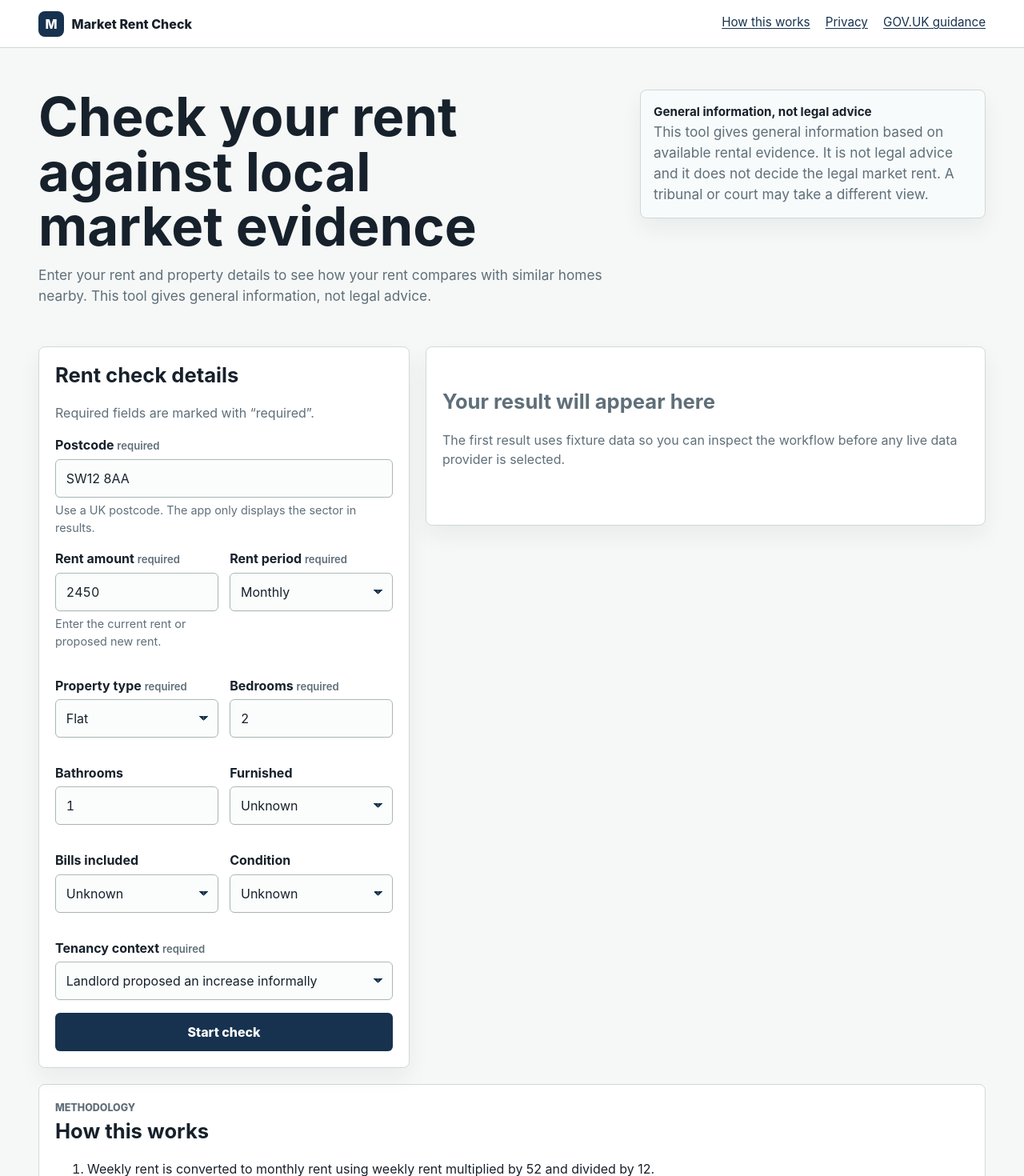
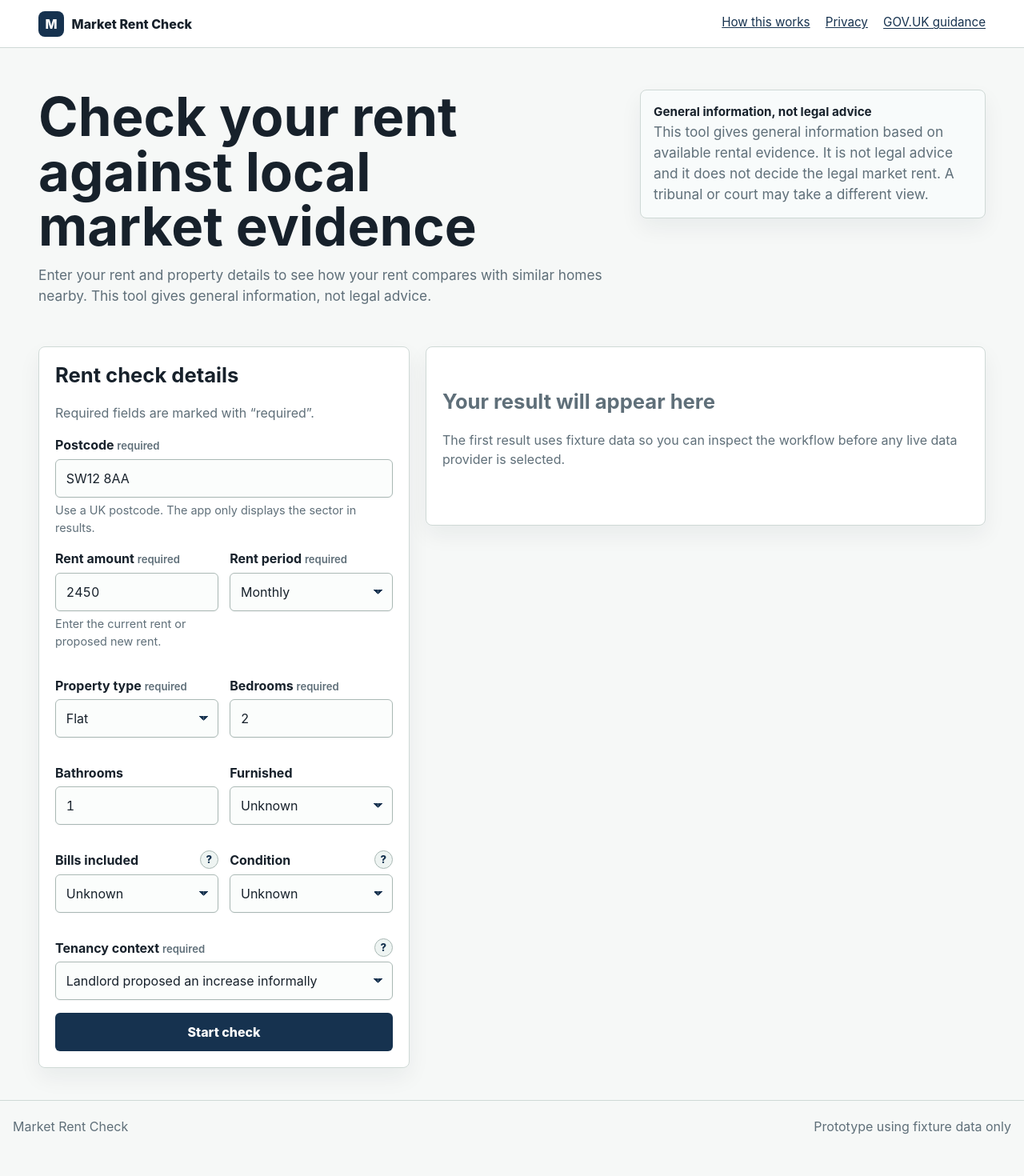
Before and after one commit to MacSteini/Rent-Evidence-Helper, a React (Vite) app: page / in a window 1280 px wide. Shown: the top 1470 px of the page at 80% size. After the commit the page ends 1440 px from the top, so only its background shows below. Built offline with nearby package versions, Linux system fonts and the light colour scheme.

Commit message:
Add usability help dialogs

```diff
--- a/src/App.tsx
+++ b/src/App.tsx
@@ -1,13 +1,14 @@
 import { useMemo, useState } from "react";
 import { Disclaimer } from "./components/Disclaimer";
 import { EvidenceTable } from "./components/EvidenceTable";
-import { MethodologyPanel } from "./components/MethodologyPanel";
+import { InfoDialog } from "./components/InfoDialog";
 import { NextStepsPanel } from "./components/NextStepsPanel";
 import { RentCheckForm } from "./components/RentCheckForm";
 import { ResultSummary } from "./components/ResultSummary";
 import { CopyableMessage } from "./components/CopyableMessage";
 import { appConfig } from "./config/appConfig";
 import { getLegalContent } from "./content/legalGuidance";
+import { methodologyCopy, privacyCopy } from "./content/uiCopy";
 import { assessRent, type AssessmentResult } from "./lib/assessment";
 import { buildLandlordMessage } from "./lib/landlordMessage";
 import { MockComparableRentProvider } from "./providers/MockComparableRentProvider";
@@ -32,6 +33,9 @@ export default function App() {
   const [result, setResult] = useState<AssessmentResult | null>(null);
   const [error, setError] = useState<string | null>(null);
   const [isChecking, setIsChecking] = useState(false);
+  const [activeDialog, setActiveDialog] = useState<"methodology" | "privacy" | null>(
+    null
+  );
 
   const landlordMessage = useMemo(() => {
     if (!result) return "";
@@ -60,8 +64,20 @@ export default function App() {
           <span>{appConfig.productName}</span>
         </a>
         <nav aria-label="Primary">
-          <a href="#methodology">How this works</a>
-          <a href="#privacy">Privacy</a>
+          <button
+            type="button"
+            className="nav-button"
+            onClick={() => setActiveDialog("methodology")}
+          >
+            How this works
+          </button>
+          <button
+            type="button"
+            className="nav-button"
+            onClick={() => setActiveDialog("privacy")}
+          >
+            Privacy
+          </button>
           <a href="https://www.gov.uk/assured-periodic-tenancies-tenants/rent-increases">
             GOV.UK guidance
           </a>
@@ -114,18 +130,27 @@ export default function App() {
             )}
           </section>
         </div>
+      </main>
 
-        <MethodologyPanel />
+      <InfoDialog
+        isOpen={activeDialog === "methodology"}
+        title="How this works"
+        onClose={() => setActiveDialog(null)}
+      >
+        <ol className="method-list">
+          {methodologyCopy.map((item) => (
+            <li key={item}>{item}</li>
+          ))}
+        </ol>
+      </InfoDialog>
 
-        <section className="info-band" id="privacy" aria-labelledby="privacy-title">
-          <h2 id="privacy-title">Privacy and data use</h2>
-          <p>
-            This local prototype does not create an account, store submissions,
-            send inputs to third-party AI services, or use analytics. It uses
-            the postcode only to derive a sector for fixture comparison.
-          </p>
-        </section>
-      </main>
+      <InfoDialog
+        isOpen={activeDialog === "privacy"}
+        title="Privacy and data use"
+        onClose={() => setActiveDialog(null)}
+      >
+        <p>{privacyCopy}</p>
+      </InfoDialog>
 
       <footer className="site-footer">
         <span>{appConfig.productName}</span>
--- /dev/null
+++ b/src/components/InfoButton.tsx
@@ -0,0 +1,37 @@
+import { useId, useState, type KeyboardEvent } from "react";
+
+type InfoButtonProps = {
+  label: string;
+  children: string;
+};
+
+export function InfoButton({ label, children }: InfoButtonProps) {
+  const [isOpen, setIsOpen] = useState(false);
+  const contentId = useId();
+
+  function handleKeyDown(event: KeyboardEvent<HTMLSpanElement>) {
+    if (event.key === "Escape") {
+      setIsOpen(false);
+    }
+  }
+
+  return (
+    <span className="info-help" onKeyDown={handleKeyDown}>
+      <button
+        type="button"
+        className="info-button"
+        aria-label={`More about ${label}`}
+        aria-expanded={isOpen}
+        aria-controls={contentId}
+        onClick={() => setIsOpen((current) => !current)}
+      >
+        ?
+      </button>
+      {isOpen && (
+        <span id={contentId} className="info-popover">
+          {children}
+        </span>
+      )}
+    </span>
+  );
+}
--- /dev/null
+++ b/src/components/InfoDialog.tsx
@@ -0,0 +1,83 @@
+import {
+  useEffect,
+  useId,
+  useRef,
+  type KeyboardEvent,
+  type ReactNode,
+  type SyntheticEvent
+} from "react";
+
+type InfoDialogProps = {
+  isOpen: boolean;
+  title: string;
+  onClose: () => void;
+  children: ReactNode;
+};
+
+export function InfoDialog({ isOpen, title, onClose, children }: InfoDialogProps) {
+  const dialogRef = useRef<HTMLDialogElement>(null);
+  const closeButtonRef = useRef<HTMLButtonElement>(null);
+  const previousFocusRef = useRef<HTMLElement | null>(null);
+  const titleId = useId();
+
+  useEffect(() => {
+    const dialog = dialogRef.current;
+    if (!dialog) return;
+
+    if (isOpen) {
+      previousFocusRef.current =
+        document.activeElement instanceof HTMLElement ? document.activeElement : null;
+      if (typeof dialog.showModal === "function") {
+        dialog.showModal();
+      } else {
+        dialog.setAttribute("open", "");
+      }
+      closeButtonRef.current?.focus();
+      return;
+    }
+
+    if (dialog.open && typeof dialog.close === "function") {
+      dialog.close();
+    } else {
+      dialog.removeAttribute("open");
+    }
+    previousFocusRef.current?.focus();
+  }, [isOpen]);
+
+  function handleCancel(event: SyntheticEvent<HTMLDialogElement>) {
+    event.preventDefault();
+    onClose();
+  }
+
+  function handleKeyDown(event: KeyboardEvent<HTMLDialogElement>) {
+    if (event.key === "Escape") {
+      event.preventDefault();
+      onClose();
+    }
+  }
+
+  return (
+    <dialog
+      ref={dialogRef}
+      className="info-dialog"
+      role="dialog"
+      aria-modal="true"
+      aria-labelledby={titleId}
+      onCancel={handleCancel}
+      onKeyDown={handleKeyDown}
+    >
+      <div className="dialog-header">
+        <h2 id={titleId}>{title}</h2>
+        <button
+          ref={closeButtonRef}
+          type="button"
+          className="dialog-close"
+          onClick={onClose}
+        >
+          Close
+        </button>
+      </div>
+      <div className="dialog-body">{children}</div>
+    </dialog>
+  );
+}
--- a/src/components/RentCheckForm.tsx
+++ b/src/components/RentCheckForm.tsx
@@ -1,5 +1,6 @@
 import { useId, useState, type FormEvent } from "react";
-import { fieldCopy } from "../content/uiCopy";
+import { InfoButton } from "./InfoButton";
+import { fieldCopy, fieldHelpCopy } from "../content/uiCopy";
 import { isValidPostcode } from "../lib/postcode";
 import type {
   FurnishedStatus,
@@ -146,6 +147,7 @@ export function RentCheckForm({
       <div className="field-grid">
         <SelectField
           label="Bills included"
+          help={fieldHelpCopy.billsIncluded}
           value={String(input.billsIncluded ?? "unknown")}
           options={[
             ["unknown", "Unknown"],
@@ -161,6 +163,7 @@ export function RentCheckForm({
         />
         <SelectField
           label="Condition"
+          help={fieldHelpCopy.condition}
           value={input.condition ?? "unknown"}
           options={[
             ["unknown", "Unknown"],
@@ -175,6 +178,7 @@ export function RentCheckForm({
 
       <SelectField
         label="Tenancy context"
+        help={fieldHelpCopy.tenancyContext}
         value={input.tenancyContext}
         required
         options={[
@@ -317,19 +321,30 @@ function NumberField({
 
 type SelectFieldProps = {
   label: string;
+  help?: string;
   value: string;
   required?: boolean;
   options: Array<[string, string]>;
   onChange: (value: string) => void;
 };
 
-function SelectField({ label, value, required, options, onChange }: SelectFieldProps) {
+function SelectField({
+  label,
+  help,
+  value,
+  required,
+  options,
+  onChange
+}: SelectFieldProps) {
   const id = useId();
   return (
     <div className="field">
-      <label htmlFor={id}>
-        {label} {required && <span>required</span>}
-      </label>
+      <div className="label-row">
+        <label htmlFor={id}>
+          {label} {required && <span>required</span>}
+        </label>
+        {help && <InfoButton label={label}>{help}</InfoButton>}
+      </div>
       <select
         id={id}
         value={value}
--- a/src/content/uiCopy.ts
+++ b/src/content/uiCopy.ts
@@ -12,6 +12,15 @@ export const fieldCopy = {
     "This prototype uses sample data, not live rental listings. Do not use this result as evidence."
 };
 
+export const fieldHelpCopy = {
+  billsIncluded:
+    "Choose Yes if the rent includes regular bills such as utilities or council tax. In this MVP the answer is recorded for context only and does not adjust the estimate.",
+  condition:
+    "Use Basic for tired or limited-condition homes, Average for typical lived-in homes, Good for well-kept homes, and Newly renovated for recently upgraded homes. In this MVP condition is recorded for context only and does not adjust the estimate.",
+  tenancyContext:
+    "This changes the next-step guidance and shows optional notice questions for Form 4A / section 13. The app does not decide your legal position or calculate deadlines."
+};
+
 export const methodologyCopy = [
   "Weekly rent is converted to monthly rent using weekly rent multiplied by 52 and divided by 12.",
   "Comparable homes are matched first by postcode sector, property type and bedrooms, then widened to fixture fallback data if needed.",
@@ -19,6 +28,9 @@ export const methodologyCopy = [
   "Confidence reflects sample size, match quality, data freshness and source quality.",
   "If the evidence is too limited or too broad, the result is marked as insufficient or low confidence."
 ];
+
+export const privacyCopy =
+  "This local prototype does not create an account, store submissions, send inputs to third-party AI services, or use analytics. It uses the postcode only to derive a sector for fixture comparison.";
 
 export const resultCopy: Record<RentAssessmentStatus, ResultCopy> = {
   insufficient_evidence: {
--- a/src/styles.css
+++ b/src/styles.css
@@ -93,13 +93,17 @@ nav {
   scrollbar-width: thin;
 }
 
-nav a {
+nav a,
+.nav-button {
   flex: 0 0 auto;
   border: 1px solid var(--border);
   border-radius: 999px;
   padding: 0.45rem 0.65rem;
   background: #fbfcfc;
+  color: var(--navy);
+  font: inherit;
   text-decoration: none;
+  cursor: pointer;
 }
 
 main {
@@ -215,12 +219,23 @@ h3 {
   gap: 0;
 }
 
+.label-row {
+  display: flex;
+  align-items: flex-start;
+  justify-content: space-between;
+  gap: 0.6rem;
+  margin-bottom: 0.35rem;
+}
+
 label,
-.field > span,
 legend {
   display: block;
   margin-bottom: 0.35rem;
   font-weight: 700;
+}
+
+.label-row label {
+  margin-bottom: 0;
 }
 
 label span {
@@ -229,9 +244,54 @@ label span {
   font-weight: 600;
 }
 
-.field:focus-within label,
-.field:focus-within > span {
+.field:focus-within label {
   color: var(--navy);
+}
+
+.info-help {
+  position: relative;
+  display: inline-flex;
+  flex: 0 0 auto;
+  align-items: flex-start;
+}
+
+.info-button {
+  display: inline-grid;
+  place-items: center;
+  width: 1.45rem;
+  height: 1.45rem;
+  border: 1px solid var(--field-border);
+  border-radius: 999px;
+  padding: 0;
+  background: var(--surface-muted);
+  color: var(--navy);
+  font: inherit;
+  font-size: 0.82rem;
+  font-weight: 850;
+  line-height: 1;
+  cursor: pointer;
+}
+
+.info-button[aria-expanded="true"] {
+  border-color: var(--navy);
+  background: var(--navy);
+  color: #fff;
+}
+
+.info-popover {
+  position: absolute;
+  z-index: 15;
+  top: calc(100% + 0.45rem);
+  right: 0;
+  width: min(18rem, calc(100vw - 2rem));
+  border: 1px solid var(--border);
+  border-radius: 8px;
+  padding: 0.75rem;
+  background: var(--surface);
+  box-shadow: 0 16px 32px rgb(12 34 45 / 0.18);
+  color: var(--text);
+  font-size: 0.9rem;
+  font-weight: 500;
 }
 
 input,
@@ -384,6 +444,57 @@ textarea {
   font: inherit;
   font-weight: 800;
   cursor: pointer;
+}
+
+.info-dialog {
+  width: min(100% - 1rem, 42rem);
+  max-height: min(42rem, calc(100dvh - 1rem));
+  border: 1px solid var(--border);
+  border-radius: 8px;
+  padding: 0;
+  background: var(--surface);
+  color: var(--text);
+  box-shadow: 0 24px 64px rgb(12 34 45 / 0.28);
+}
+
+.info-dialog::backdrop {
+  background: rgb(12 34 45 / 0.48);
+}
+
+.dialog-header {
+  display: flex;
+  align-items: flex-start;
+  justify-content: space-between;
+  gap: 1rem;
+  padding: 1rem;
+  border-bottom: 1px solid var(--border);
+}
+
+.dialog-header h2 {
+  margin-bottom: 0;
+}
+
+.dialog-close {
+  flex: 0 0 auto;
+  border: 1px solid var(--border);
+  border-radius: 6px;
+  padding: 0.45rem 0.65rem;
+  background: var(--surface-muted);
+  color: var(--navy);
+  font: inherit;
+  font-weight: 800;
+  cursor: pointer;
+}
+
+.dialog-body {
+  max-height: calc(100dvh - 8rem);
+  overflow: auto;
+  padding: 1rem;
+}
+
+.dialog-body p:last-child,
+.dialog-body .method-list {
+  margin-bottom: 0;
 }
 
 .secondary-button {
@@ -679,7 +790,8 @@ th {
     gap: 0.8rem 1.2rem;
   }
 
-  nav a {
+  nav a,
+  .nav-button {
     border: 0;
     padding: 0;
     background: transparent;
```
Also changed, not shown: 1 other file (tests, documents, lock files or other folders).
